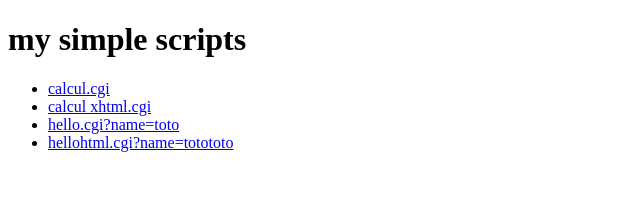
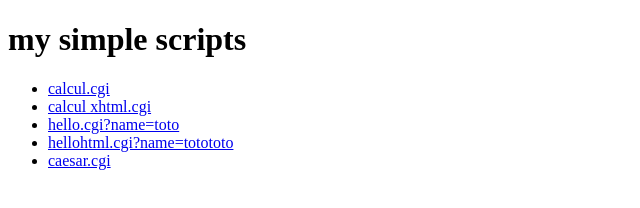
Before and after one commit to geoffreyp/nix, a plain HTML site: page webserver_cgi_haskell/index.html in a window 1280 px wide. Shown: the full height of the page, 0-640 px from the left. Drawn offline with Linux system fonts and the light colour scheme.

Commit message:
add caesar code

```diff
--- a/webserver_cgi_haskell/index.html
+++ b/webserver_cgi_haskell/index.html
@@ -6,5 +6,6 @@
 	<li><a href="calculhtml.cgi">calcul xhtml.cgi</a></li>
 	<li><a href="hello.cgi?name=toto">hello.cgi?name=toto</a></li>
 	<li><a href="hellohtml.cgi?name=totototo">hellohtml.cgi?name=totototo</a></li>
+	<li><a href="caesar.cgi?text=toto&key=1">caesar.cgi</a></li>
 </ul>
 </html>
```
Also changed, not shown: 3 other files.
